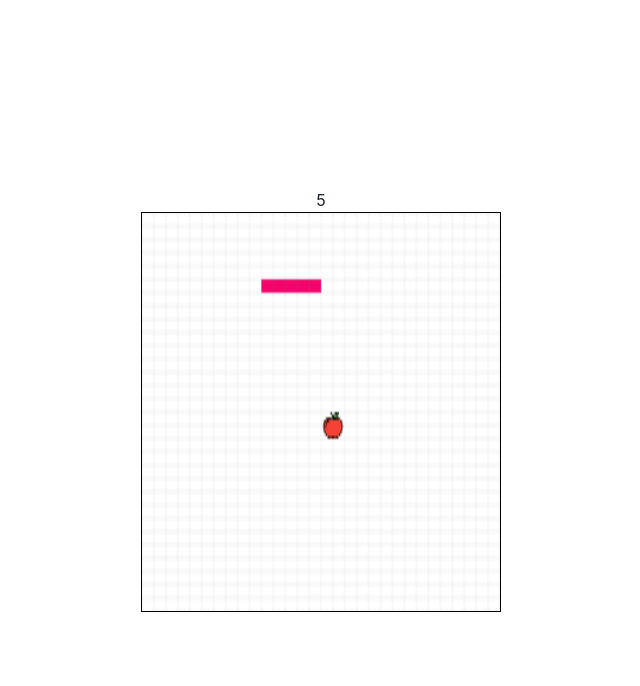
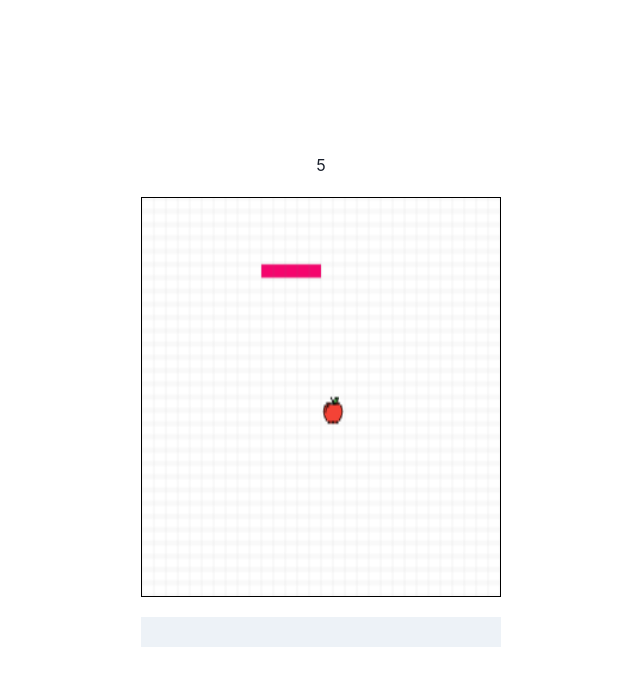
Before and after one commit to GAME-EE/client, a Next.js app: page /game/snake in a window 1280 px wide. Shown: the top 686 px of the page, without its empty margins (319-959 px from the left). Built offline with nearby package versions, Linux system fonts and the light colour scheme.

Commit message:
feat: 스피드 Progress bar 생성

```diff
--- a/src/components/SnakeGame/SnakeGameCanvas.tsx
+++ b/src/components/SnakeGame/SnakeGameCanvas.tsx
@@ -45,6 +45,7 @@ const SnakeGameCanvas = ({
       alert('뱀이 게임 밖으로 나갔습니다.');
     }
 
+    // TODO: 충돌을 넣을까 말까? 고민해보기
     if (isSnakeCollided(snakeBody, snakeBody[0])) {
       snakeGameDispatch({ type: SNAKE_ACTIONS.RESET });
       alert('뱀이 몸이랑 부딪혔습니다.');
--- /dev/null
+++ b/src/components/SnakeGame/SnakeSpeedProgressbar.tsx
@@ -0,0 +1,28 @@
+import { memo } from 'react';
+import { Progress } from '@chakra-ui/react';
+
+import type { ISnakeGameHook } from '../../types/snake';
+
+const SnakeSpeedProgressbar = ({ currentFrame }: Pick<ISnakeGameHook, 'currentFrame'>) => {
+  const currentSpeedPercentage = ((100 - currentFrame) / 35) * 100 - 100;
+
+  const colorScheme = (currentSpeedPercentage: number) => {
+    if (currentSpeedPercentage < 20) return 'green';
+    if (currentSpeedPercentage < 40) return 'blue';
+    if (currentSpeedPercentage < 70) return 'orange';
+    return 'red';
+  };
+
+  return (
+    <Progress
+      colorScheme={colorScheme(currentSpeedPercentage)}
+      hasStripe
+      isAnimated
+      value={currentSpeedPercentage}
+      width="360px"
+      height="30px"
+    />
+  );
+};
+
+export default memo(SnakeSpeedProgressbar);
--- a/src/components/SnakeGame/index.tsx
+++ b/src/components/SnakeGame/index.tsx
@@ -1,5 +1,8 @@
+import { Box } from '@chakra-ui/react';
+
 import SnakeGameCanvas from './SnakeGameCanvas';
 import SnakeGameBodyCounter from './SnakeGameBodyCounter';
+import SnakeSpeedProgressbar from './SnakeSpeedProgressbar';
 
 import { useSnakeGame } from '../../hooks';
 
@@ -14,7 +17,15 @@ const SnakeGame = () => {
   } = useSnakeGame();
 
   return (
-    <>
+    <Box
+      width="100%"
+      height="100%"
+      display="flex"
+      flexDirection="column"
+      justifyContent="center"
+      alignItems="center"
+      rowGap="20px"
+    >
       <SnakeGameBodyCounter snakeBodyLength={snakeBodyLength} />
       <SnakeGameCanvas
         snakeBody={snakeBody}
@@ -23,7 +34,8 @@ const SnakeGame = () => {
         handleKeyDown={handleKeyDown}
         currentFrame={currentFrame}
       />
-    </>
+      <SnakeSpeedProgressbar currentFrame={currentFrame} />
+    </Box>
   );
 };
 
```
